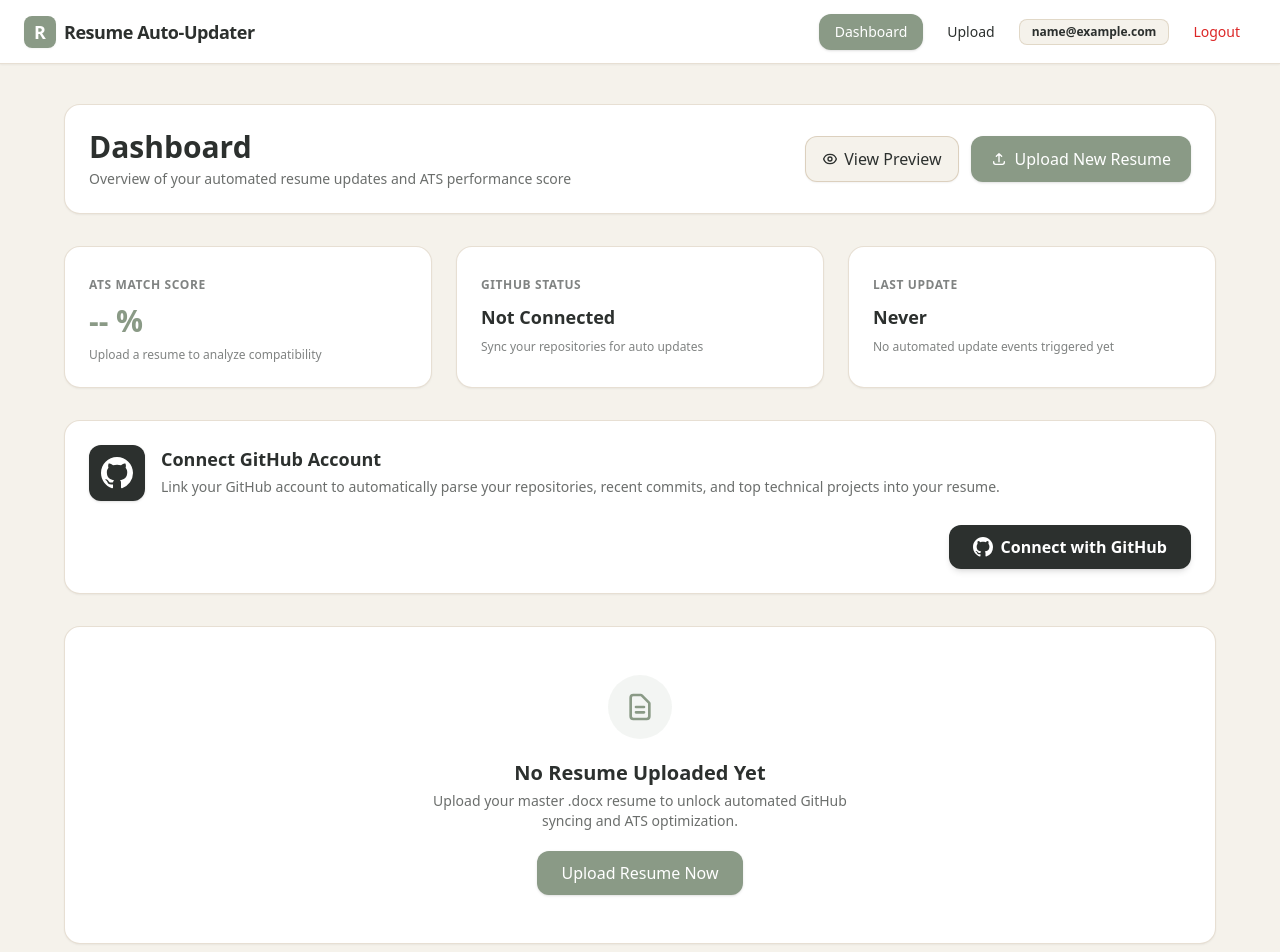
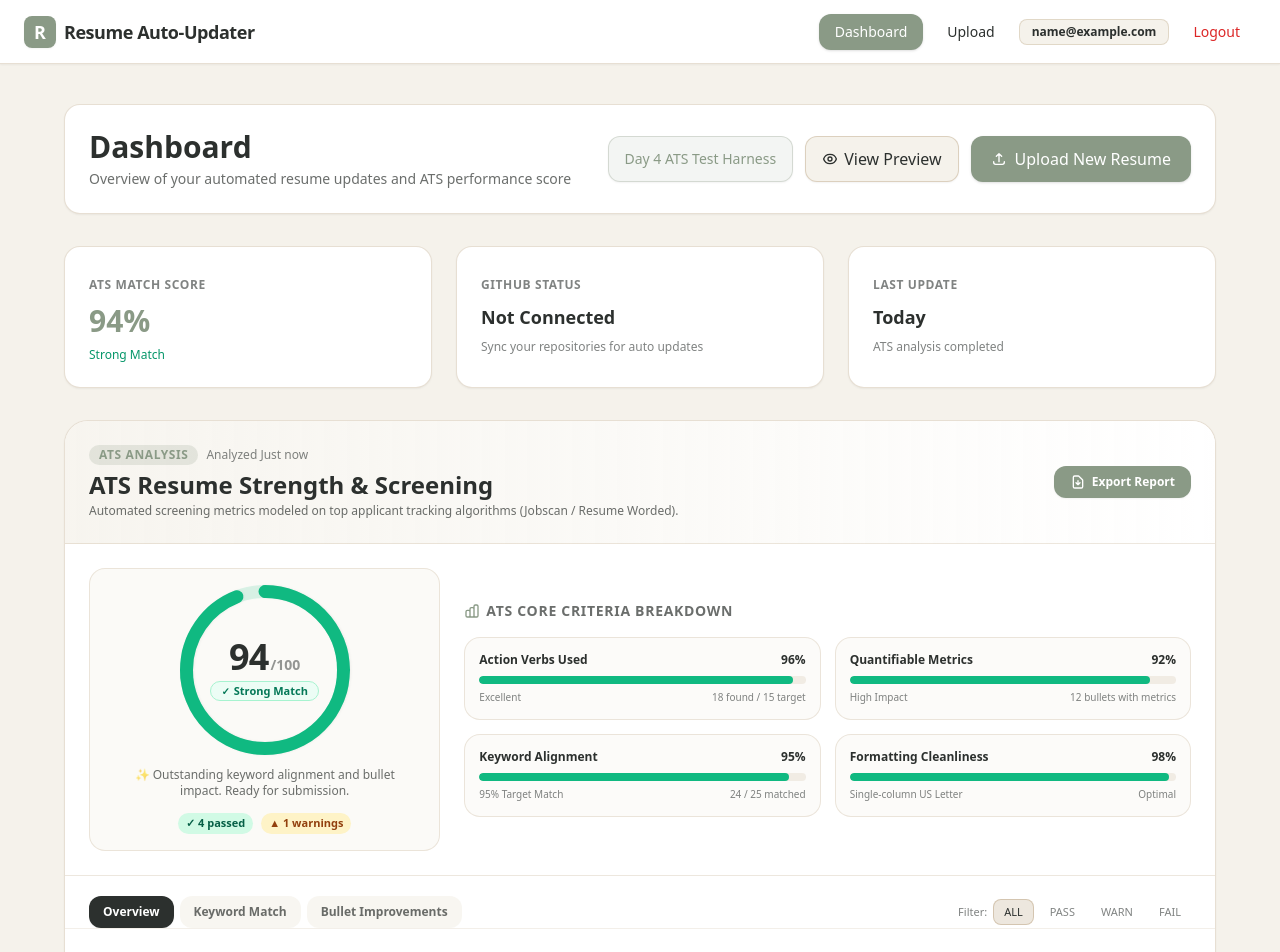
Before and after one commit to yjaveria3-netizen/Resume-Automation, a React app in the folder frontend/: page /dashboard in a window 1280 px wide. Shown: the top 952 px of the page. Built offline with nearby package versions, Linux system fonts and the light colour scheme; no server answers; sample sign-in values are in the browser's storage; the HTML template or start-up script is replaced by a standard one.

Commit message:
Fixed bugs

```diff
--- a/frontend/src/pages/Dashboard.jsx
+++ b/frontend/src/pages/Dashboard.jsx
@@ -2,6 +2,8 @@ import { useState, useEffect } from 'react';
 import { Link, useLocation } from 'react-router-dom';
 import ConnectGitHubCard from '../components/github/ConnectGitHubCard';
 import { getGitHubStatus, disconnectGitHub, getUser } from '../api/auth';
+// 1. Import your Day 4 ATS components and mock data
+import { AtsScoreCard, mockAtsData94 } from '../components/ats';
 
 const API_BASE_URL = import.meta.env.VITE_API_BASE_URL || 'http://127.0.0.1:8000';
 
@@ -145,6 +147,13 @@ export default function Dashboard() {
             </p>
           </div>
           <div className="flex flex-wrap gap-3">
+            {/* Quick link to Day 4 ATS Test Harness */}
+            <Link
+              to="/ats-test"
+              className="px-4 py-2.5 rounded-xl bg-sage/10 hover:bg-sage/20 text-sage font-medium border border-sage/30 transition-all shadow-sm flex items-center gap-1.5 text-sm"
+            >
+              Day 4 ATS Test Harness
+            </Link>
             <Link
               to="/preview-test"
               className="px-4 py-2.5 rounded-xl bg-khaki-light hover:bg-khaki/30 text-olive-wood font-medium border border-khaki/50 transition-all shadow-sm flex items-center gap-1.5"
@@ -173,8 +182,8 @@ export default function Dashboard() {
             <span className="text-xs font-semibold uppercase tracking-wider text-olive-wood/60">
               ATS Match Score
             </span>
-            <div className="text-3xl font-bold text-sage">-- %</div>
-            <p className="text-xs text-olive-wood/60">Upload a resume to analyze compatibility</p>
+            <div className="text-3xl font-bold text-sage">{mockAtsData94.score}%</div>
+            <p className="text-xs text-emerald-600 font-medium">{mockAtsData94.tier}</p>
           </div>
 
           <div className="bg-white p-6 rounded-2xl border border-khaki/40 shadow-sm space-y-2">
@@ -193,10 +202,19 @@ export default function Dashboard() {
             <span className="text-xs font-semibold uppercase tracking-wider text-olive-wood/60">
               Last Update
             </span>
-            <div className="text-lg font-semibold text-olive-wood">Never</div>
-            <p className="text-xs text-olive-wood/60">No automated update events triggered yet</p>
+            <div className="text-lg font-semibold text-olive-wood">Today</div>
+            <p className="text-xs text-olive-wood/60">ATS analysis completed</p>
           </div>
         </div>
+
+        {/* 2. RENDER THE DAY 4 ATS SCORE CARD HERE */}
+        <AtsScoreCard
+          score={mockAtsData94.score}
+          tier={mockAtsData94.tier}
+          breakdown={mockAtsData94.breakdown}
+          feedback={mockAtsData94.feedback}
+          lastAnalyzed={mockAtsData94.lastAnalyzed}
+        />
 
         {/* GitHub Integration Card Component (Day 4 Feature) */}
         <ConnectGitHubCard
@@ -208,29 +226,6 @@ export default function Dashboard() {
           onResync={loadGithubStatus}
           loading={loadingGithub}
         />
-
-        {/* Empty State Card */}
-        <div className="bg-white rounded-2xl border border-khaki/40 p-12 text-center shadow-sm">
-          <div className="max-w-md mx-auto space-y-5">
-            <div className="w-16 h-16 bg-sage/10 rounded-full flex items-center justify-center mx-auto text-sage">
-              <svg className="w-8 h-8" fill="none" stroke="currentColor" viewBox="0 0 24 24">
-                <path strokeLinecap="round" strokeLinejoin="round" strokeWidth="2" d="M9 12h6m-6 4h6m2 5H7a2 2 0 01-2-2V5a2 2 0 012-2h5.586a1 1 0 01.707.293l5.414 5.414a1 1 0 01.293.707V19a2 2 0 01-2 2z" />
-              </svg>
-            </div>
-            <div>
-              <h3 className="text-xl font-semibold text-olive-wood">No Resume Uploaded Yet</h3>
-              <p className="text-olive-wood/70 text-sm mt-1">
-                Upload your master .docx resume to unlock automated GitHub syncing and ATS optimization.
-              </p>
-            </div>
-            <Link
-              to="/upload"
-              className="inline-block px-6 py-2.5 rounded-xl bg-sage text-white font-medium shadow transition-all hover:bg-sage-hover cursor-pointer"
-            >
-              Upload Resume Now
-            </Link>
-          </div>
-        </div>
       </div>
     </div>
   );
```
Also changed, not shown: 1 other file (tests, documents, lock files or other folders).
